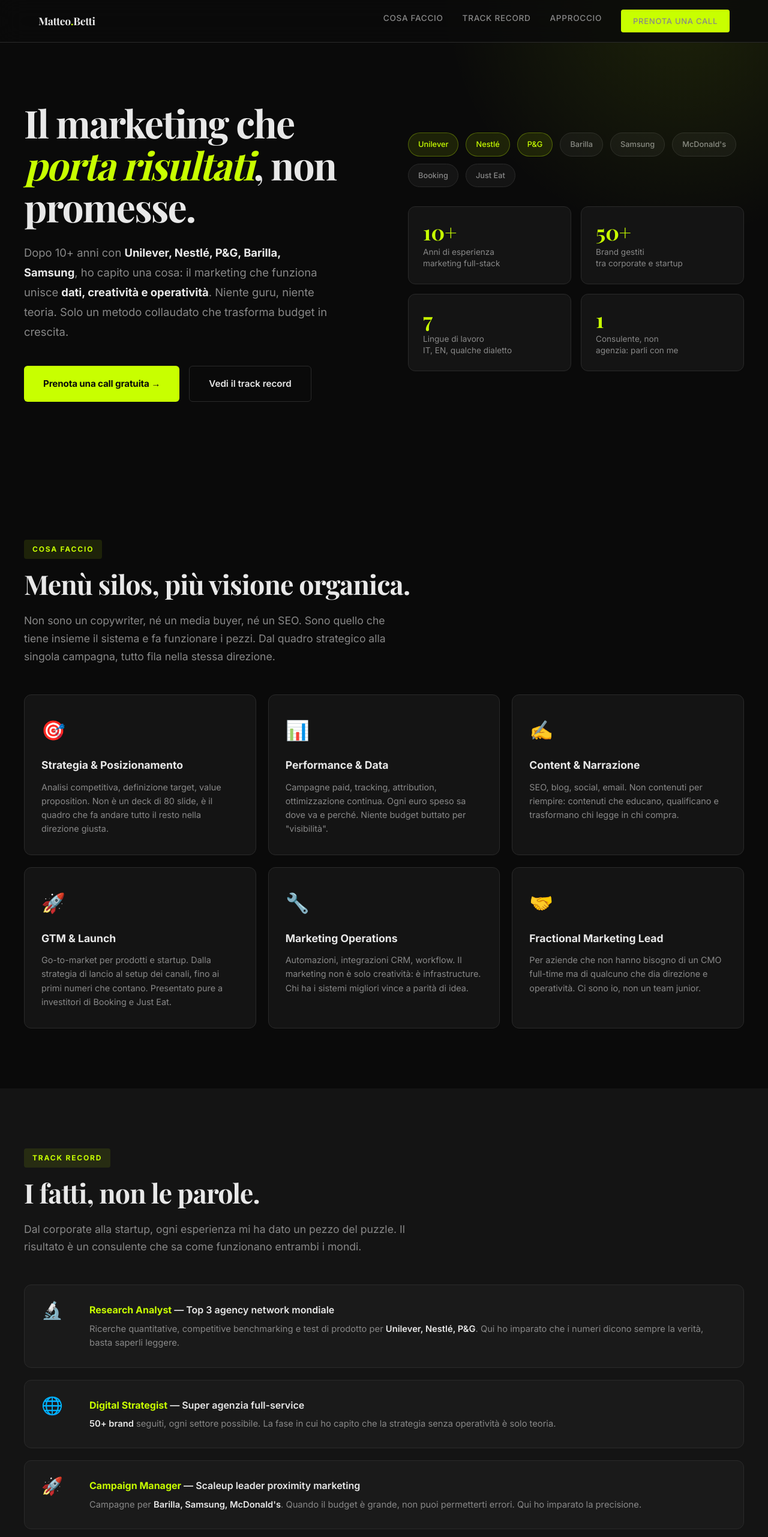
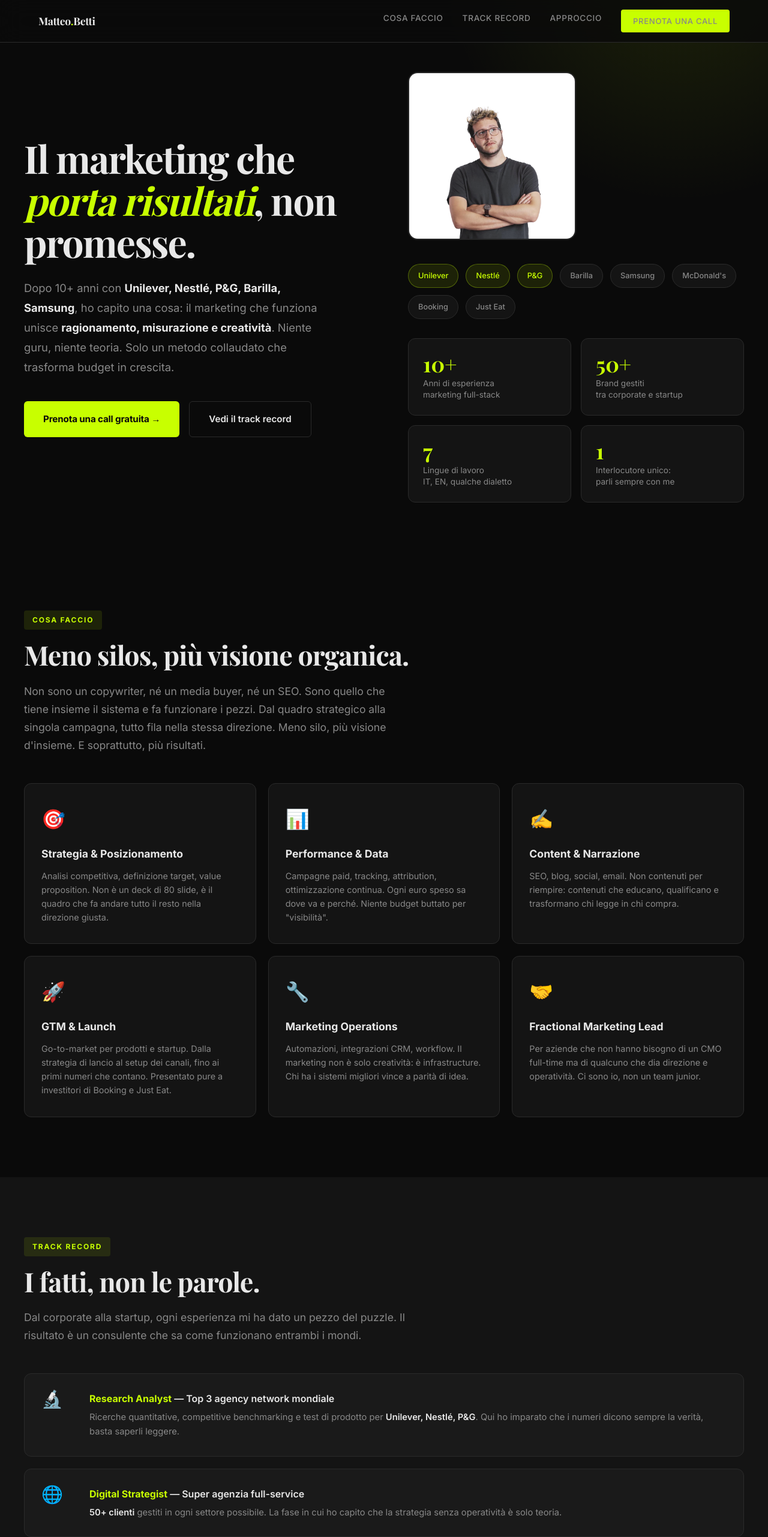
Before and after one commit to un-mistico/matteo-betti-landing, a plain HTML site: page index.html in a window 1280 px wide. Shown: the top 2563 px of the page at 60% size. Drawn offline with nearby package versions, Linux system fonts and the light colour scheme; a web font is replaced by a local one.

Commit message:
feat: add photo, fix links (calendar, linkedin), fix copy typos

```diff
--- a/index.html
+++ b/index.html
@@ -106,6 +106,23 @@
             height: 800px;
             background: radial-gradient(circle, var(--accent-dim) 0%, transparent 70%);
             pointer-events: none;
+        }
+
+        .hero-photo {
+            width: 280px;
+            height: 280px;
+            border-radius: 16px;
+            object-fit: cover;
+            object-position: top center;
+            border: 2px solid var(--border);
+            margin-bottom: 16px;
+            filter: grayscale(30%) contrast(1.05);
+            transition: all 0.3s;
+        }
+
+        .hero-photo:hover {
+            filter: grayscale(0%) contrast(1.1);
+            border-color: var(--accent);
         }
 
         .hero-inner {
@@ -542,11 +559,11 @@
             <h1>Il marketing che <span class="accent">porta risultati</span>, non promesse.</h1>
             <p class="subtitle">
                 Dopo 10+ anni con <strong>Unilever, Nestlé, P&G, Barilla, Samsung</strong>,
-                ho capito una cosa: il marketing che funziona unisce <strong>dati, creatività e operatività</strong>.
+                ho capito una cosa: il marketing che funziona unisce <strong>ragionamento, misurazione e creativit&agrave;</strong>.
                 Niente guru, niente teoria. Solo un metodo collaudato che trasforma budget in crescita.
             </p>
             <div class="hero-cta-group">
-                <a href="https://cal.com/matteo-betti" class="btn-primary" target="_blank">
+                <a href="https://calendar.google.com/calendar/u/0/appointments/schedules/AcZssZ06yuErQ-ngr5w3PYEmV8ZLenL1so0HinYGvuxYoFG3R1mRBghiz_x_Xz0sG8y4p6D-_eP9uZO8?gv=true" class="btn-primary" target="_blank">
                     Prenota una call gratuita &rarr;
                 </a>
                 <a href="#track-record" class="btn-secondary">
@@ -555,6 +572,7 @@
             </div>
         </div>
         <div class="hero-right">
+            <img src="matteo-photo.jpg" alt="Matteo Betti — Consulente Marketing" class="hero-photo" loading="eager">
             <div class="trust-bar">
                 <span class="trust-pill highlight">Unilever</span>
                 <span class="trust-pill highlight">Nestlé</span>
@@ -580,7 +598,7 @@
                 </div>
                 <div class="metric-card animate-in">
                     <div class="number">1</div>
-                    <div class="label">Consulente, non<br>agenzia: parli con me</div>
+                    <div class="label">Interlocutore unico:<br>parli sempre con me</div>
                 </div>
             </div>
         </div>
@@ -591,9 +609,9 @@
 <section id="cosa-faccio">
     <div class="section-inner">
         <span class="section-label">Cosa faccio</span>
-        <h2 class="section-title">Menù silos, più visione organica.</h2>
+        <h2 class="section-title">Meno silos, più visione organica.</h2>
         <p class="section-desc">
-            Non sono un copywriter, né un media buyer, né un SEO. Sono quello che tiene insieme il sistema e fa funzionare i pezzi. Dal quadro strategico alla singola campagna, tutto fila nella stessa direzione.
+            Non sono un copywriter, né un media buyer, né un SEO. Sono quello che tiene insieme il sistema e fa funzionare i pezzi. Dal quadro strategico alla singola campagna, tutto fila nella stessa direzione. Meno silo, più visione d'insieme. E soprattutto, più risultati.
         </p>
         <div class="services-grid">
             <div class="service-card">
@@ -643,42 +661,42 @@
                 <div class="timeline-icon">🔬</div>
                 <div class="timeline-content">
                     <h3><strong>Research Analyst</strong> — Top 3 agency network mondiale</h3>
-                    <p>Ricerche quantitative, competitive benchmarking e test di prodotto per <span class="brand">Unilever, Nestlé, P&G</span>. Qui ho imparato che i numeri dicono sempre la verità, basta saperli leggere.</p>
+                    <p>Ricerche quantitative, competitive benchmarking e test di prodotto per <span class="brand">Unilever, Nestlé, P&G</span>. Qui ho imparato che i numeri dicono sempre la verit&agrave;, basta saperli leggere.</p>
                 </div>
             </div>
             <div class="timeline-item">
                 <div class="timeline-icon">🌐</div>
                 <div class="timeline-content">
                     <h3><strong>Digital Strategist</strong> — Super agenzia full-service</h3>
-                    <p><span class="brand">50+ brand</span> seguiti, ogni settore possibile. La fase in cui ho capito che la strategia senza operatività è solo teoria.</p>
+                    <p><span class="brand">50+ clienti</span> gestiti in ogni settore possibile. La fase in cui ho capito che la strategia senza operativit&agrave; &egrave; solo teoria.</p>
                 </div>
             </div>
             <div class="timeline-item">
                 <div class="timeline-icon">🚀</div>
                 <div class="timeline-content">
                     <h3><strong>Campaign Manager</strong> — Scaleup leader proximity marketing</h3>
-                    <p>Campagne per <span class="brand">Barilla, Samsung, McDonald's</span>. Quando il budget è grande, non puoi permetterti errori. Qui ho imparato la precisione.</p>
+                    <p>Campagne per <span class="brand">Barilla, Samsung, McDonald's</span> e decine di altri brand. Quando il budget &egrave; grande, non ti puoi permettere errori.</p>
                 </div>
             </div>
             <div class="timeline-item">
                 <div class="timeline-icon">💥</div>
                 <div class="timeline-content">
                     <h3><strong>Marketing Team</strong> — Startup SaaS (fundraising)</h3>
-                    <p>Presentata la roadmap marketing a investitori di <span class="brand">Booking e Just Eat</span>. Dal deck ai numeri reali, con la pressione della pitch addosso.</p>
+                    <p>Costruito e presentato il piano marketing agli investitori di <span class="brand">Booking e Just Eat</span>. Dal deck ai numeri reali, con la pressione della pitch addosso.</p>
                 </div>
             </div>
             <div class="timeline-item">
                 <div class="timeline-icon">📈</div>
                 <div class="timeline-content">
                     <h3><strong>Rebranding & Growth</strong> — Media company nazionale</h3>
-                    <p>Rilancio di una delle rassegne stampa più seguite in Italia. <span class="brand">Raddoppiato il MRR</span> in un anno. Il caso in cui strategia e content hanno funzionato insieme.</p>
+                    <p>Cura del rebranding e della crescita per una delle rassegne stampa più seguite in Italia. <span class="brand">Raddoppiato il MRR</span> in un anno. Strategia e content che funzionano insieme.</p>
                 </div>
             </div>
             <div class="timeline-item">
                 <div class="timeline-icon">🏆</div>
                 <div class="timeline-content">
                     <h3><strong>Marketing Manager</strong> — Startup energetica</h3>
-                    <p>Responsabile marketing e fundraising: <span class="brand">raccolta 500k+</span> in un anno. Il ponte tra marketing e business che pochi sanno fare.</p>
+                    <p>Responsabile marketing e fundraising: <span class="brand">raccolti 500k+</span> in un anno. Il ponte tra marketing e business che pochi sanno fare.</p>
                 </div>
             </div>
         </div>
@@ -723,7 +741,7 @@
     <div class="section-inner">
         <h2>Pronto a fare parlare i numeri?</h2>
         <p>30 minuti di call, zero impegno. Se ci si capisce, si parte. Se no, ti porti a casa una diagnosi gratuita.</p>
-        <a href="https://cal.com/matteo-betti" class="btn-primary" target="_blank">
+        <a href="https://calendar.google.com/calendar/u/0/appointments/schedules/AcZssZ06yuErQ-ngr5w3PYEmV8ZLenL1so0HinYGvuxYoFG3R1mRBghiz_x_Xz0sG8y4p6D-_eP9uZO8?gv=true" class="btn-primary" target="_blank">
             Prenota una call gratuita &rarr;
         </a>
     </div>
@@ -733,9 +751,9 @@
 <footer>
     <div class="footer-inner">
         <div class="footer-links">
-            <a href="https://www.linkedin.com/in/matteobetti/" target="_blank">LinkedIn</a>
+            <a href="https://www.linkedin.com/in/matteo-betti-ita/" target="_blank">LinkedIn</a>
             <a href="mailto:mat.bet09@gmail.com">Email</a>
-            <a href="https://cal.com/matteo-betti" target="_blank">Calendario</a>
+            <a href="https://calendar.google.com/calendar/u/0/appointments/schedules/AcZssZ06yuErQ-ngr5w3PYEmV8ZLenL1so0HinYGvuxYoFG3R1mRBghiz_x_Xz0sG8y4p6D-_eP9uZO8?gv=true" target="_blank">Calendario</a>
         </div>
         <div class="footer-copy">
             &copy; 2026 Matteo Betti. Consulente marketing, musicista, notturno. Bologna, Italia.
```
Also changed, not shown: matteo-bw.jpg (added), matteo-duotone.jpg (added), matteo-editorial.jpg (added), matteo-photo.jpg (added).
